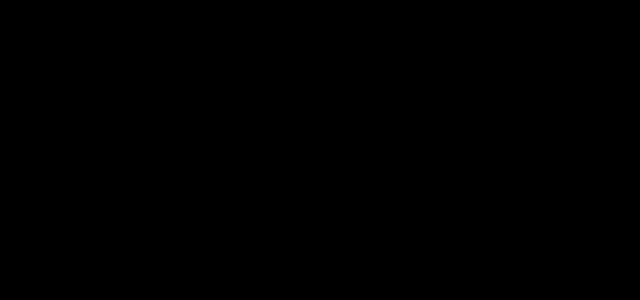
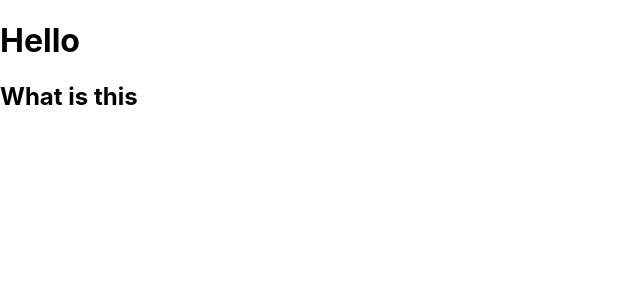
Before and after one commit to thakurutkarsh22/newton-react-fsd-july-2023, a React (Create React App) app: page / in a window 1280 px wide. Shown: the top 300 px of the page, without its empty margins (0-640 px from the left). Built offline with nearby package versions, Linux system fonts and the light colour scheme.

Commit message:
Interview-Question: 1.switchList

```diff
--- a/src/11.PokemonKingdom/Page/PokemonKingdomMainPage.module.css
+++ b/src/11.PokemonKingdom/Page/PokemonKingdomMainPage.module.css
@@ -19,8 +19,8 @@
 }
 
 body {
-  background-color: black;
-  box-sizing: border-box;
+  /* background-color: black;
+  box-sizing: border-box; */
 }
 
 /* Breakpoints */
```
Also changed, not shown: src/0.Interview/1.SwitchList/readme.md (added).
